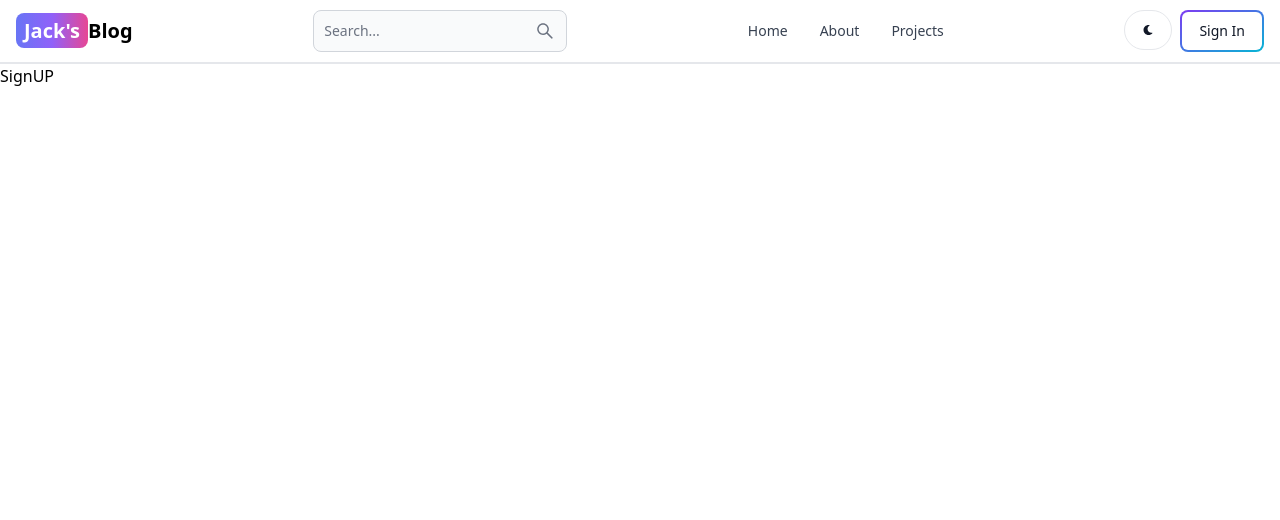
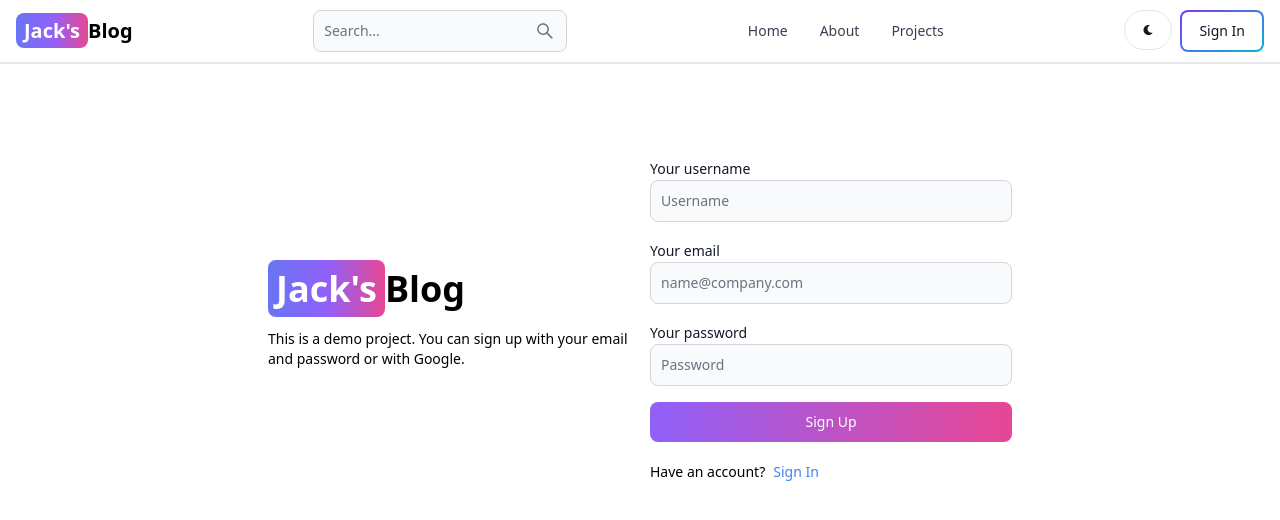
Before and after one commit to HakobHakob/blog-app, a React (Vite) app in the folder client/: page /sign-up in a window 1280 px wide. Shown: the top 520 px of the page. Built offline with nearby package versions, Linux system fonts and the light colour scheme.

Commit message:
complete sign up page ui

```diff
--- a/client/src/pages/SignUp.jsx
+++ b/client/src/pages/SignUp.jsx
@@ -1,9 +1,65 @@
+import { Link } from "react-router-dom"
+import { Button, Label, TextInput } from "flowbite-react"
 
 const SignUp = () => {
-    return (
-      <div>
-        SignUP
+  return (
+    <div className="min-h-screen mt-20">
+      <div className="flex p-3 max-w-3xl mx-auto flex-col md:flex-row md:items-center gap-5">
+        {/*Left */}
+        <div className="flex-1">
+          <Link
+            to="/"
+            className="font-bold dark:text-white text-4xl"
+          >
+            <span className="px-2 py-1 bg-gradient-to-r from-indigo-500 via-purple-500 to-pink-500 rounded-lg text-white">
+              Jack&apos;s
+            </span>
+            Blog
+          </Link>
+          <p className="text-sm mt-5">
+            This is a demo project. You can sign up with your email and password
+            or with Google.
+          </p>
+        </div>
+        {/*Right */}
+        <div className="flex-1">
+          <form className='flex flex-col gap-4'>
+            <div>
+              <Label value="Your username" />
+              <TextInput
+                type="text"
+                placeholder="Username"
+                id="username"
+                // onChange={handleChange}
+              />
+            </div>
+            <div>
+              <Label value="Your email" />
+              <TextInput
+                type="text"
+                placeholder="name@company.com"
+                id="email"
+                // onChange={handleChange}
+              />
+            </div>
+            <div>
+              <Label value="Your password" />
+              <TextInput
+                type="text"
+                placeholder="Password"
+                id="password"
+                // onChange={handleChange}
+              />
+            </div>
+            <Button gradientDuoTone="purpleToPink" type="submit">Sign Up</Button>
+          </form>
+          <div className="flex gap-2 text-sm mt-5">
+            <span>Have an account?</span>
+            <Link to="/sign-in" className="text-blue-500">Sign In</Link>
+          </div>
+        </div>
       </div>
-    )
-  }
-  export  default SignUp
+    </div>
+  )
+}
+export default SignUp
```
